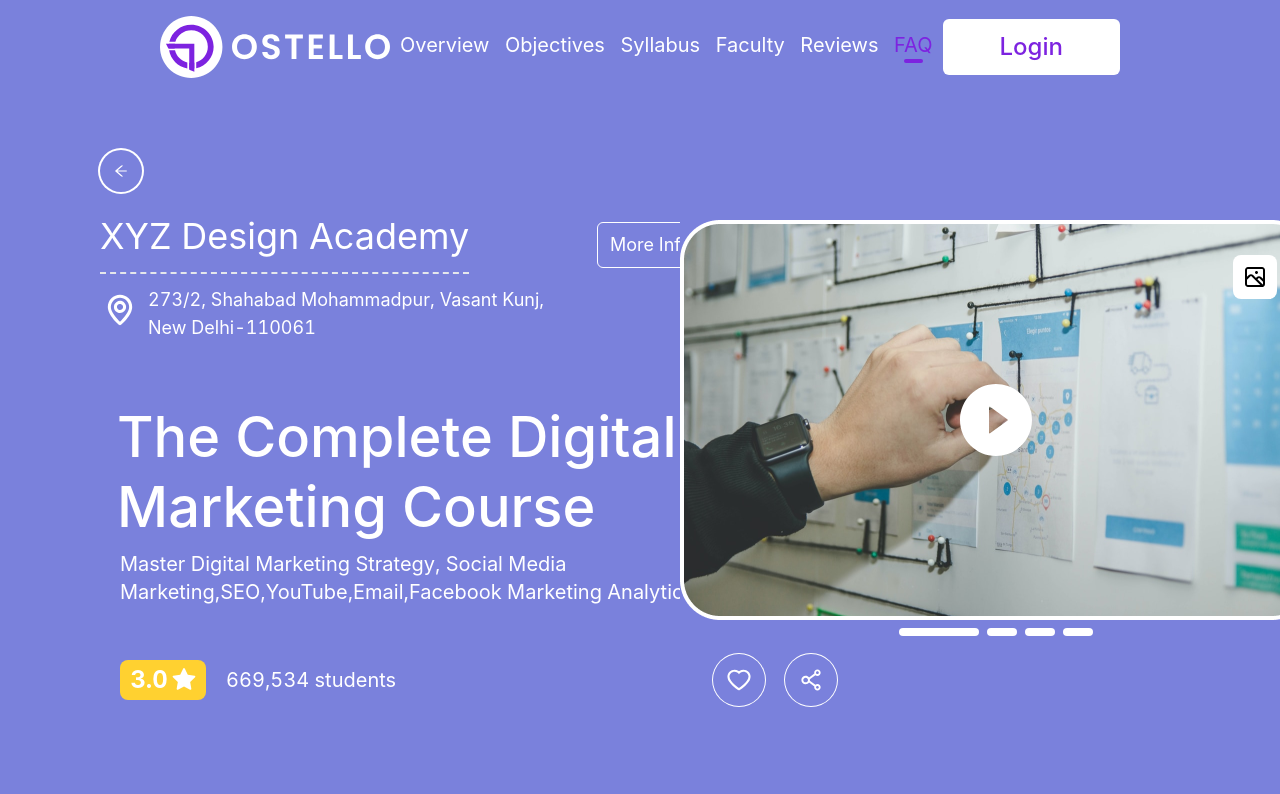
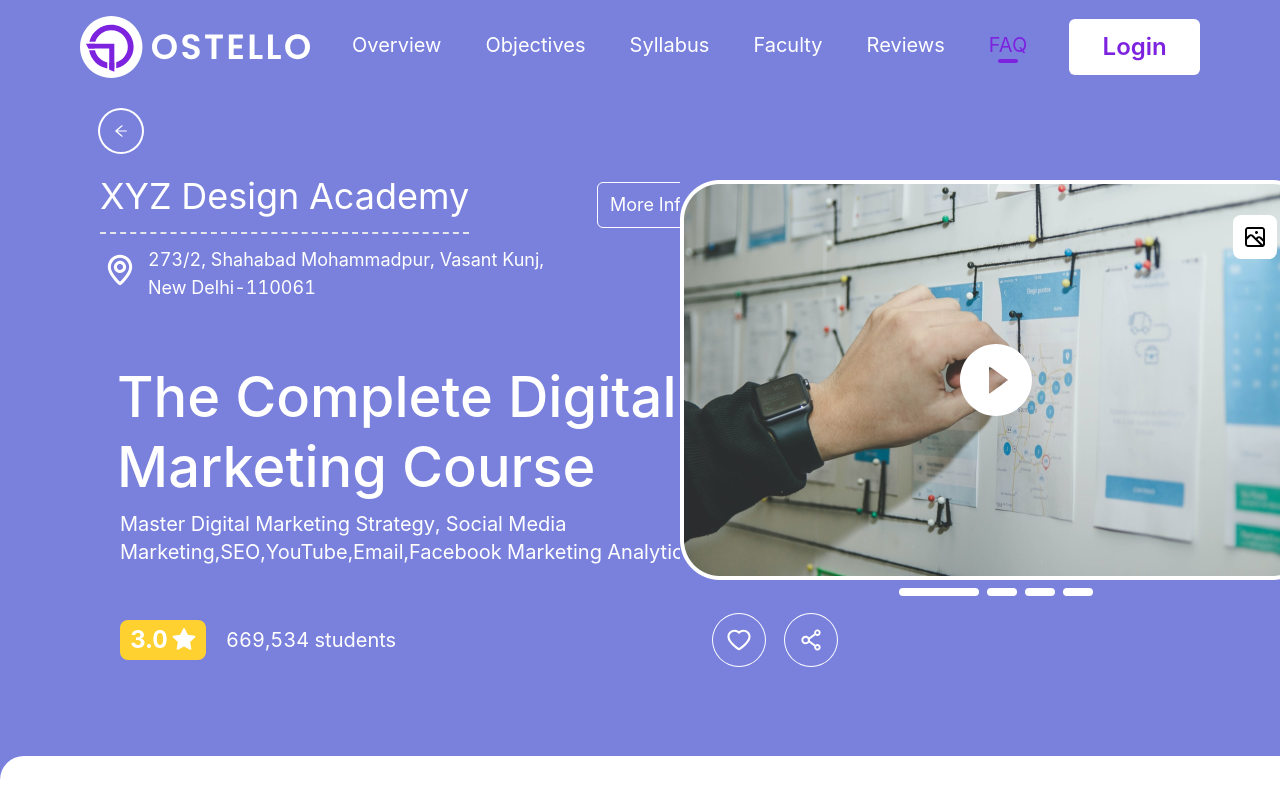
Before and after one commit to albiummid/ostello, a React (Create React App) app: page / in a window 1280 px wide. Shown: the top 794 px of the page. Built offline with nearby package versions, Linux system fonts and the light colour scheme.

Commit message:
navbar fixed

```diff
--- a/src/components/Header.js
+++ b/src/components/Header.js
@@ -17,10 +17,10 @@ import toast from 'react-hot-toast'
 export default function Header() {
   const { icons } = constants
   return (
-    <div className=' '>
+    <div name='Header' className=' '>
       <div className=' wrapper select-none mb-10 px-5 bg-[#7A81DC]'>
         <div className='header_container text-white  py-5  pb-[200px] md:pb-[180px] '>
-          <div className='hero_container mt-10 lg:px-20  '>
+          <div className='hero_container  lg:px-20  '>
             <div className='flex items-center'>
               <div className='lg:w-[50%] mx-auto '>
                 <div className='flex justify-between flex-wrap'>
@@ -76,7 +76,7 @@ export default function Header() {
                         </p>
                       </div>
                     </section>
-                    <div className='md:hidden w-fit  flex justify-center'>
+                    <div className='xl:hidden w-fit  flex justify-center'>
                       <VideoSection />
                     </div>
 
@@ -111,7 +111,7 @@ export default function Header() {
                 </div>
               </div>
 
-              <div className='md:block hidden mx-10'>
+              <div className='xl:block hidden mx-10'>
                 <VideoSection />
               </div>
             </div>
--- a/src/components/Home/ShareCourse.js
+++ b/src/components/Home/ShareCourse.js
@@ -10,7 +10,7 @@ export default function ShareCourse() {
         <h1 className='text-white font-medium text-center lg:ml-20 text-3xl lg:hidden'>
           Share this course and receive exciting offers
         </h1>
-        <button className='px-10 py-4 text-lg lg:text-2xl w-fit mx-auto text-[#7D23E0]  bg-[#ffff] rounded-lg font-medium active:opacity-80'>
+        <button className='px-8 py-4 text-xl lg:text-2xl w-fit mx-auto text-[#7D23E0]  bg-[#ffff] rounded-lg font-medium active:opacity-80'>
           Sign up and Refer
         </button>
       </div>
--- a/src/components/Layout/Layout.jsx
+++ b/src/components/Layout/Layout.jsx
@@ -6,7 +6,7 @@ import { Toaster } from 'react-hot-toast'
 
 export default function Layout({ children }) {
   return (
-    <div className='relative'>
+    <div className='relative '>
       <Toaster position='bottom-center' reverseOrder={false} />
       <Navbar />
       <PageWrapper>{children}</PageWrapper>
--- a/src/components/Layout/Navbar.js
+++ b/src/components/Layout/Navbar.js
@@ -1,6 +1,5 @@
 import { Affix } from 'antd'
 import React, { useState } from 'react'
-import { useLocation } from 'react-router-dom'
 import { Link } from 'react-scroll/modules'
 import logo from '../../images/logo.svg'
 import logoWH from '../../images/logoWhiteBG.svg'
@@ -30,10 +29,10 @@ export default function Navbar() {
     },
   ]
   return (
-    <div name='' className=' '>
+    <div name=''>
       <Affix offsetTop={0} className='' onChange={(e) => setIsAffixed(e)}>
         <nav
-          className={`flex gap-[10px] items-center justify-between py-4  pb-3 md:mb-0 px-5 lg:px-20 xl:px-40  ${
+          className={`flex gap-5 items-center justify-between py-4  pb-3 md:mb-0 px-5 lg:px-10 xl:px-20 2xl:px-40  ${
             isAffixed ? 'bg-white hidden md:flex items-center ' : 'bg-[#7A81DC]'
           }`}
         >
@@ -43,14 +42,14 @@ export default function Navbar() {
             alt=''
           />
 
-          <div className='md:flex items-center justify-between  hidden select-none w-[60%]'>
+          <div className='md:flex items-center w-full justify-around  hidden select-none '>
             {links.map((item, i) => (
               <div className='flex flex-col justify-center items-center py-2  '>
                 <Link
                   to={item.title}
                   smooth={true}
                   spy={true}
-                  className={`cursor-pointer text-xl  active:text-[#7D23E0] ${
+                  className={`cursor-pointer text-xl xl:text-xl md:text-lg  active:text-[#7D23E0] ${
                     i === activeSection
                       ? ' text-[#7D23E0]'
                       : isAffixed
@@ -59,7 +58,10 @@ export default function Navbar() {
                   }`}
                   activeClass=''
                   key={i}
-                  onSetActive={() => setActiveSection(i)}
+                  onSetActive={(e) => {
+                    setActiveSection(i)
+                    console.log(e)
+                  }}
                 >
                   {item.title}
                 </Link>
@@ -76,7 +78,7 @@ export default function Navbar() {
           </div>
 
           <button
-            className={`  font-medium  xl:px-3 px-6 py-1  md:py-3  md:text-lg xl:text-2xl text-md rounded-md active:opacity-80 md:w-[110px] xl:w-[190px] ${
+            className={`  font-semibold  xl:px-3 px-6 py-2  md:py-3  md:text-lg xl:text-2xl text-lg rounded-md active:opacity-80 md:w-[110px] xl:w-[190px] ${
               isAffixed
                 ? 'bg-[#7D23E0] text-[#ffffff]'
                 : 'text-[#7D23E0] bg-[#ffffff]'
@@ -94,7 +96,7 @@ export default function Navbar() {
       >
         <div
           className={
-            ' gap-[25px] flex text-lg lg:text-lg  font-medium md:hidden overflow-x-scroll md:text-2xl  select-none no-scrollbar px-2  ' +
+            ' gap-[25px] flex text-lg lg:text-lg sm:justify-around font-medium md:hidden overflow-x-scroll md:text-2xl  select-none no-scrollbar px-5  ' +
             (isAffixed && 'bg-white ')
           }
         >
--- a/src/components/Layout/PageWrapper.js
+++ b/src/components/Layout/PageWrapper.js
@@ -5,7 +5,7 @@ import React from 'react'
 export default function PageWrapper({ children }) {
   return (
     <>
-      <div className='z-[9999999]'>
+      <div className=''>
         <>{children}</>
         <Affix offsetBottom={10}>
           <BackTop>
--- a/src/components/VideoSection.js
+++ b/src/components/VideoSection.js
@@ -8,7 +8,7 @@ export default function VideoSection() {
   return (
     <>
       <div className='video_container my-10 flex flex-col gap-2 justify-center items-center '>
-        <div className='relative w-[100%] flex md:w-[632px] md:h-[400px]  bg-[#7A81DC] justify-center items-center'>
+        <div className='relative w-[100%] flex lg:w-[632px] lg:h-[400px]  bg-[#7A81DC] justify-center items-center'>
           <img src={videoImage} className=' w-[100%] h-[100%]' alt='' />
           <PlayCircleFilled className='absolute top-1/2 left-1/2 transform -translate-x-1/2 -translate-y-1/2 lg:text-7xl  text-5xl cursor-pointer active:opacity-75' />
           <div className='absolute top-[35px] right-[35px] p-3 bg-white flex rounded-lg gap-2'>
--- a/src/index.css
+++ b/src/index.css
@@ -2,6 +2,10 @@
 @tailwind components;
 @tailwind utilities;
 @import url('https://fonts.googleapis.com/css2?family=DM+Sans:ital,wght@0,400;0,500;0,700;1,400;1,500;1,700&display=swap');
+
+.albi {
+  display: none;
+}
 
 @layer utilities {
   /* Chrome, Safari and Opera */
@@ -44,7 +48,6 @@
   background: url('./images/offerBG.svg');
   background-repeat: no-repeat;
   background-size: cover;
-  background-position: top;
 }
 
 @media (max-width: 600px) {
```
